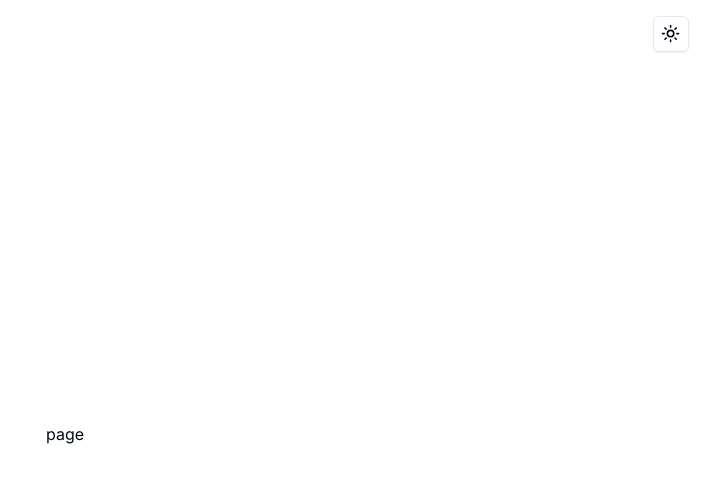
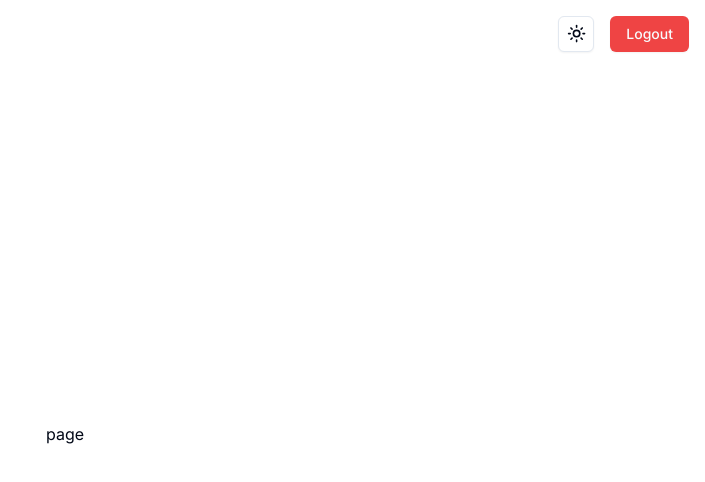
Before and after one commit to alfredopsilva/maket-test, a Next.js app: page / in a window 1280 px wide. Shown: the top 482 px of the page, without its empty margins (575-1280 px from the left). Built offline with nearby package versions, Linux system fonts and the light colour scheme.

Commit message:
feat - Add Logout Button

```diff
--- a/components/shared/NavBar.tsx
+++ b/components/shared/NavBar.tsx
@@ -18,8 +18,9 @@ const NavBar = () => {
     localStorage.setItem("theme", theme);
   };
 
+  const userId = true;
   return (
-    <header className="w-screen flex justify-end p-4 ">
+    <header className="w-screen flex justify-end p-4 gap-4 ">
       <DropdownMenu>
         <DropdownMenuTrigger asChild>
           {/* NOTE: After the button is clicked, check from where another bother / outiline is comming from. */}
@@ -48,6 +49,7 @@ const NavBar = () => {
           </DropdownMenuItem>
         </DropdownMenuContent>
       </DropdownMenu>
+      {userId && <Button variant={"destructive"}>Logout</Button>}
     </header>
   );
 };
```
